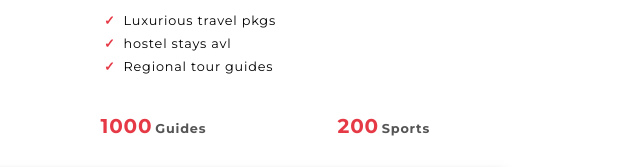
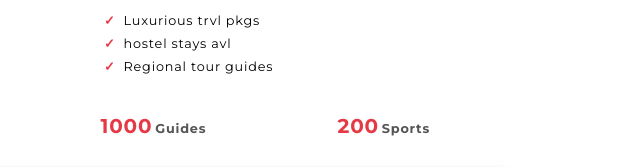
Before and after one commit to vaishalibokadiya/worldtravel, a plain HTML site: page about.html in a window 1280 px wide. Shown: the part 216-383 px from the top of the page, 616-1256 px from the left. Drawn offline with Linux system fonts and the light colour scheme.

Commit message:
Add files via upload

```diff
--- a/about.html
+++ b/about.html
@@ -46,7 +46,7 @@
         </div>
         <div class="bag2">
             <ul>
-                <li>Luxurious travel pkgs</li>
+                <li>Luxurious trvl pkgs</li>
                 <li>hostel stays avl</li>
                 <li>Regional tour guides</li>
 
```
